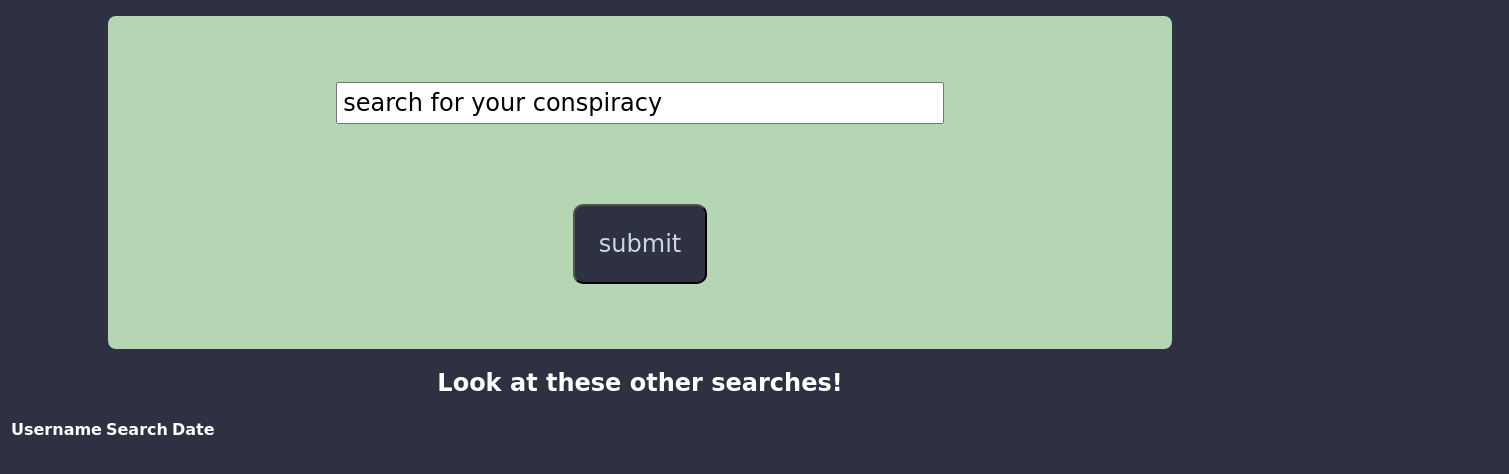
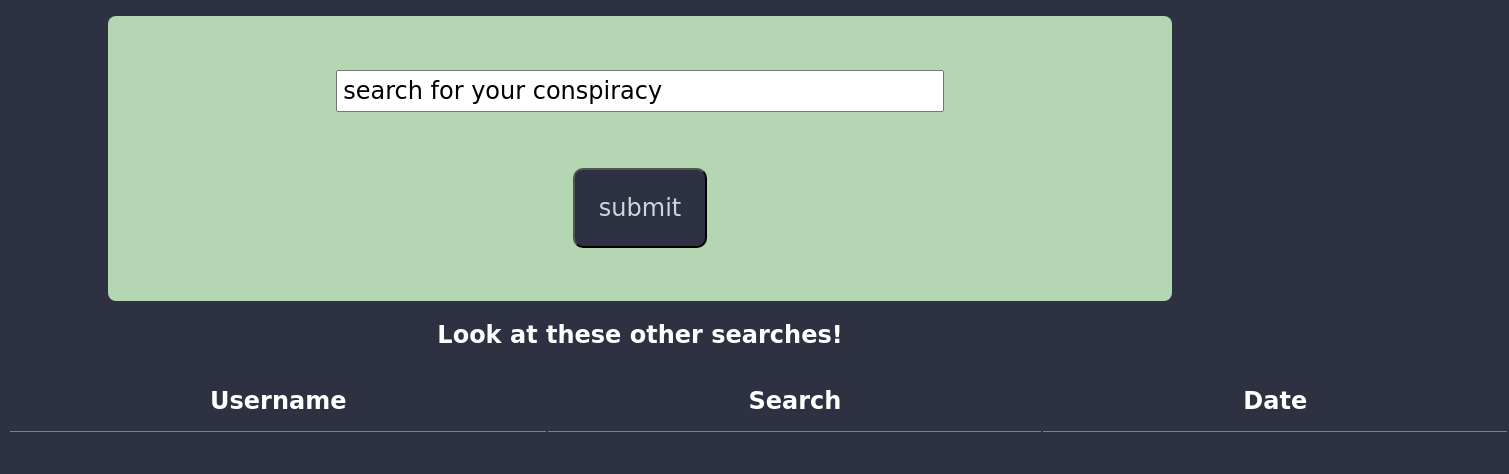
Before and after one commit to FAC-11/thehoax, a website: page public/tinfoild.html in a window 1280 px wide. Shown: the part 232-706 px from the top of the page, 1509 px wide, since content can reach past the window. Drawn offline with Linux system fonts and the light colour scheme; no server answers; a web font is replaced by a local one.

Commit message:
more styling added

```diff
--- a/public/style.css
+++ b/public/style.css
@@ -27,7 +27,7 @@ form{
 }
 
 input{
-  margin: 5vh auto;
+  margin: 3.5vh auto;
   padding: 5px;
   font-size: 1.5rem;
 }
@@ -55,3 +55,25 @@ border-radius: 10px;
 #js-email-error, #js-password-error, #js-bad-user, #js-username-error{
   color: black;
 }
+
+.table-container{
+  text-align: center;
+}
+
+th{
+    font-size: 1.5rem;
+    padding: 1rem 12.5rem;
+    text-align: center;
+}
+
+td{
+  text-align: center;
+  padding-bottom: 1rem;
+  padding-top: 1rem;
+  margin:auto;
+
+}
+
+th, td {
+  border-bottom: 1px solid grey;
+}
```
